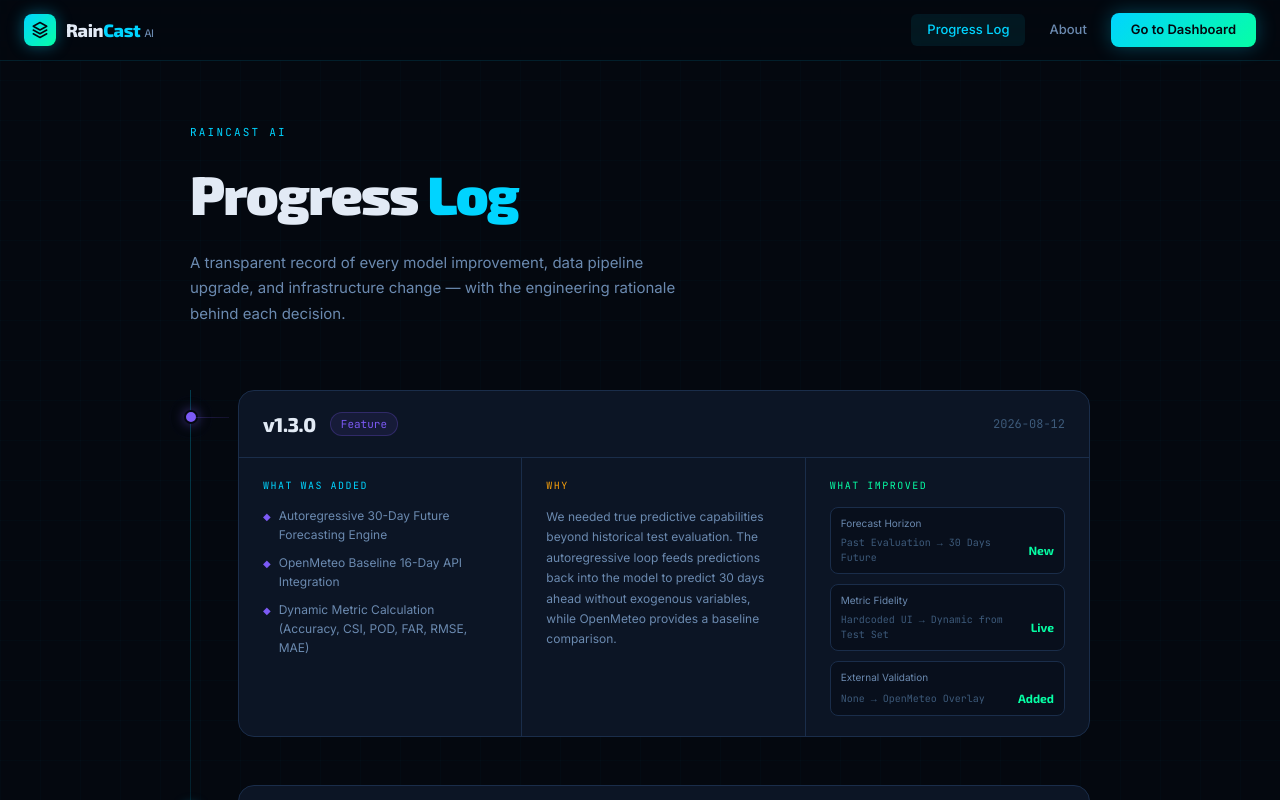
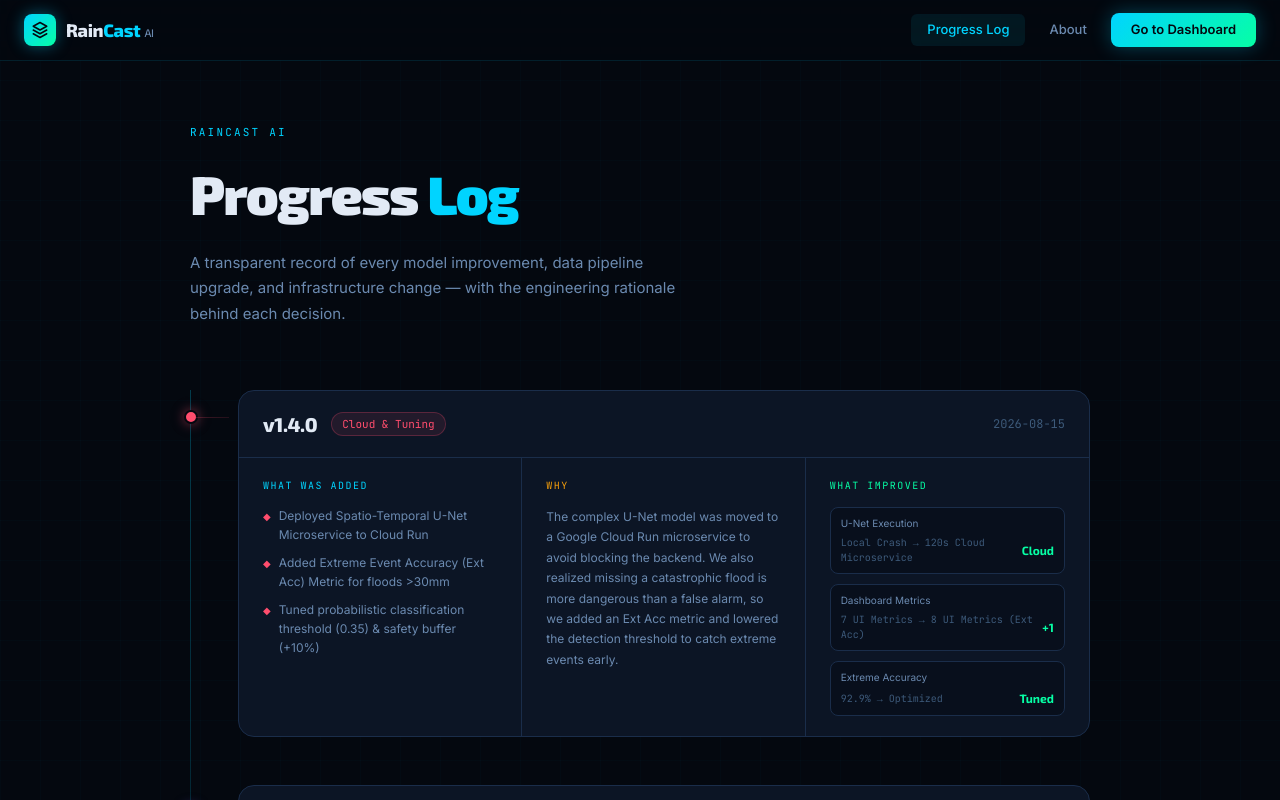
Before and after one commit to pratapsingh123om/Flood_detection_system, a React (Vite) app in the folder Raincast-frontend/: page /progress in a window 1280 px wide. Shown: the top 800 px of the page. Built offline with nearby package versions, Linux system fonts and the light colour scheme.

Commit message:
docs: add v1.4.0 to progress log

```diff
--- a/Raincast-frontend/src/pages/ProgressPage.tsx
+++ b/Raincast-frontend/src/pages/ProgressPage.tsx
@@ -14,6 +14,23 @@ const C = {
 }
 
 const changelog = [
+  {
+    version: 'v1.4.0',
+    date: '2026-08-15',
+    tag: 'Cloud & Tuning',
+    tagColor: C.red,
+    added: [
+      'Deployed Spatio-Temporal U-Net Microservice to Cloud Run',
+      'Added Extreme Event Accuracy (Ext Acc) Metric for floods >30mm',
+      'Tuned probabilistic classification threshold (0.35) & safety buffer (+10%)',
+    ],
+    why: 'The complex U-Net model was moved to a Google Cloud Run microservice to avoid blocking the backend. We also realized missing a catastrophic flood is more dangerous than a false alarm, so we added an Ext Acc metric and lowered the detection threshold to catch extreme events early.',
+    improved: [
+      { label: 'U-Net Execution', from: 'Local Crash', to: '120s Cloud Microservice', delta: 'Cloud' },
+      { label: 'Dashboard Metrics', from: '7 UI Metrics', to: '8 UI Metrics (Ext Acc)', delta: '+1' },
+      { label: 'Extreme Accuracy', from: '92.9%', to: 'Optimized', delta: 'Tuned' },
+    ],
+  },
   {
     version: 'v1.3.0',
     date: '2026-08-12',
```
